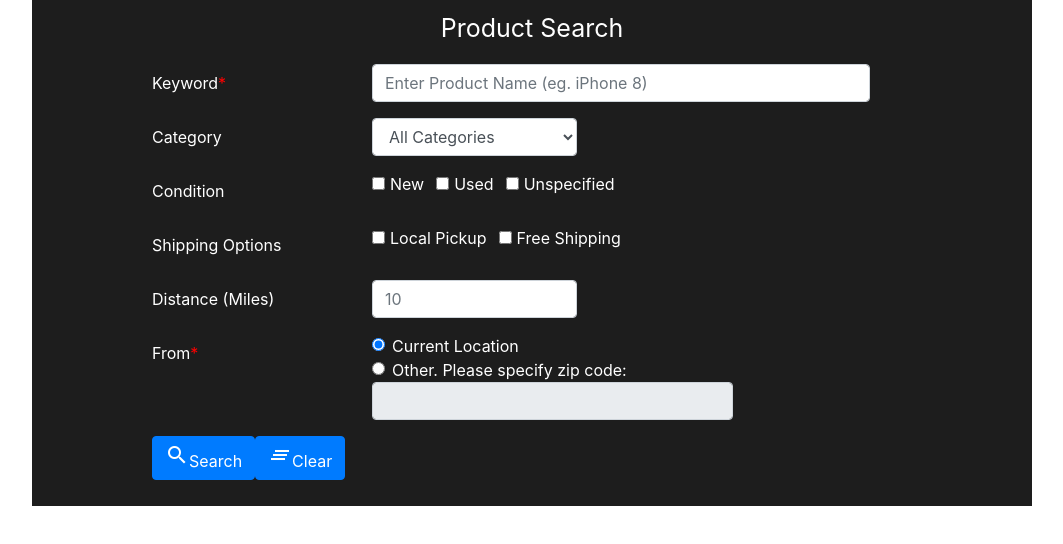
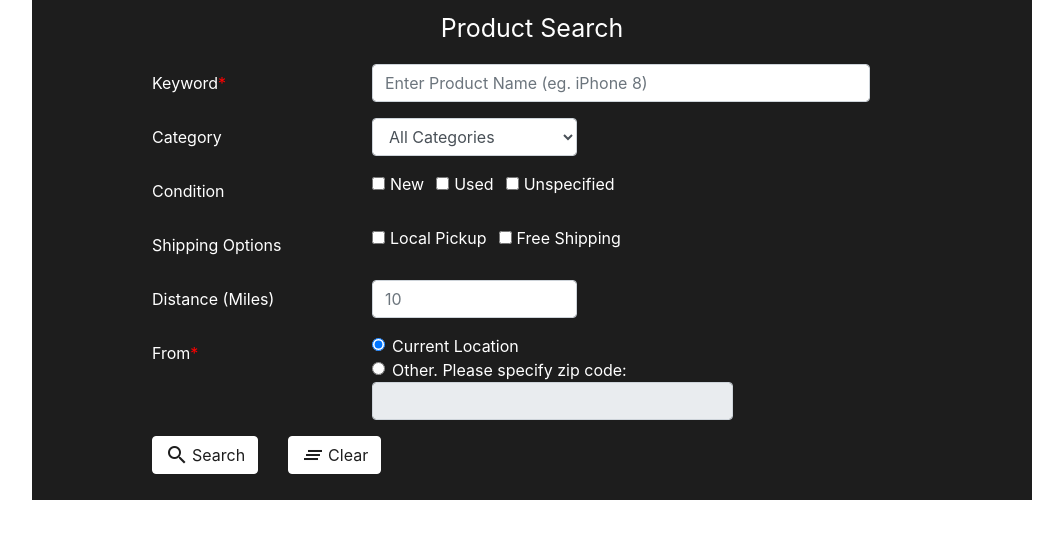
Before and after one commit to sarveshsparab/EbayProductSearch_Angular, an Angular app: page / in a window 1280 px wide. Shown: the top 544 px of the page, without its empty margins (108-1171 px from the left). Built offline with nearby package versions, Linux system fonts and the light colour scheme.

Commit message:
css and forfm layout done

```diff
--- a/src/app/prod-form/prod-form.component.css
+++ b/src/app/prod-form/prod-form.component.css
@@ -19,6 +19,51 @@
   color: red;
 }
 
+.ps-search-btn, .ps-clear-btn{
+  display: flex;
+  background-color: white;
+  color: #1d1d1d;
+  border-color: white;
+}
+.ps-search-btn span, .ps-clear-btn span{
+  margin-left: 3px;
+}
+.ps-clear-btn{
+  margin-left: 30px;
+}
+
+
+.ps-search-btn:hover, .ps-clear-btn:hover {
+  color: #000;
+  background-color: #d3d3d3;
+  border-color: #d3d3d3;
+}
+.ps-search-btn:focus, .ps-search-btn.focus, .ps-clear-btn:focus, .ps-clear-btn.focus {
+  box-shadow: 0 0 0 0.2rem rgba(111, 111, 111, 0.5);
+}
+.ps-search-btn.disabled, .ps-search-btn:disabled, .ps-clear-btn.disabled, .ps-clear-btn:disabled {
+  color: #000;
+  background-color: #343434;
+  border-color: #343434;
+}
+.ps-search-btn:not(:disabled):not(.disabled):active, .ps-search-btn:not(:disabled):not(.disabled).active,
+.show > .ps-search-btn.dropdown-toggle {
+  color: #000;
+  background-color: #d3d3d3;
+  border-color: #c6c6c6;
+}
+.ps-clear-btn:not(:disabled):not(.disabled):active, .ps-clear-btn:not(:disabled):not(.disabled).active,
+.show > .ps-clear-btn.dropdown-toggle {
+  color: #000;
+  background-color: #d3d3d3;
+  border-color: #c6c6c6;
+}
+.btn-primary:not(:disabled):not(.disabled):active:focus, .btn-primary:not(:disabled):not(.disabled).active:focus,
+.show > .btn-primary.dropdown-toggle:focus {
+  box-shadow: 0 0 0 0.2rem rgba(111, 111, 111, 0.5);
+}
+
+
 /* Overriding BS properties*/
 .col-1, .col-2, .col-3, .col-4, .col-5, .col-6, .col-7, .col-8, .col-9,
 .col-10, .col-11, .col-12, .col, .col-auto, .col-sm-1, .col-sm-2,
--- a/src/app/prod-form/prod-form.component.html
+++ b/src/app/prod-form/prod-form.component.html
@@ -83,8 +83,12 @@
 
     <!-- Buttons row -->
     <div class="form-group row">
-      <button class="btn btn-primary ps-search-btn" type="submit"><i class="material-icons">search</i>Search</button>
-      <button class="btn btn-primary ps-clear-btn" type="submit"><i class="material-icons">clear_all</i>Clear</button>
+      <button class="btn btn-primary ps-search-btn" type="submit">
+        <i class="material-icons">search</i><span>Search</span>
+      </button>
+      <button class="btn btn-primary ps-clear-btn" type="">
+        <i class="material-icons">clear_all</i><span>Clear</span>
+      </button>
     </div>
 
   </form>
```
